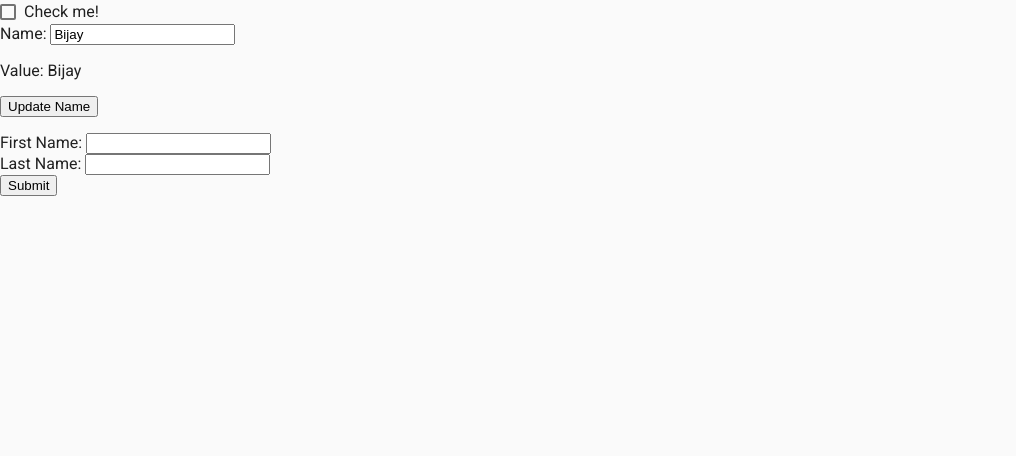
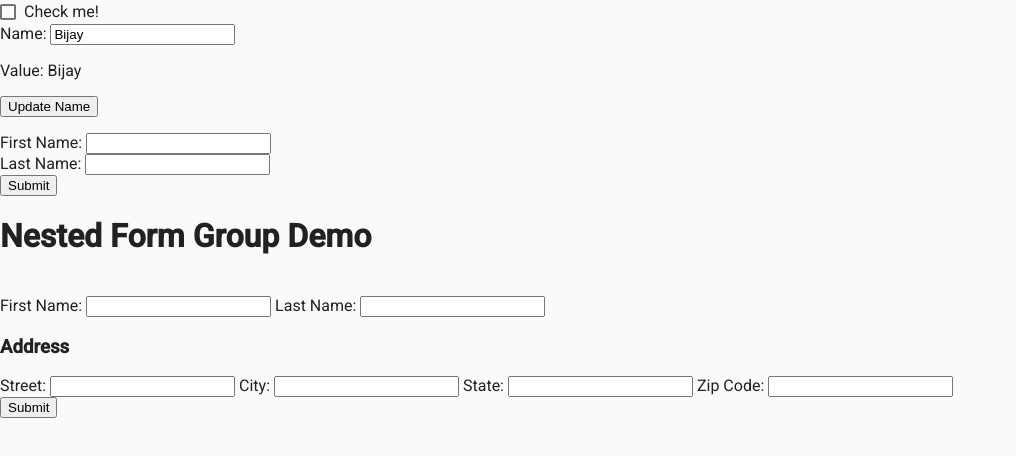
Before and after one commit to office-github/angular-material-demo, an Angular app: page / in a window 1280 px wide. Shown: the top 456 px of the page, without its empty margins (0-1016 px from the left). Built offline with nearby package versions, Linux system fonts and the light colour scheme.

Commit message:
nested-form-group.component implementation. Address of a user is nested inside the profileForm.

```diff
--- a/src/app/app.component.html
+++ b/src/app/app.component.html
@@ -3,3 +3,5 @@
 <app-name-editor></app-name-editor>
 
 <app-profile-editor></app-profile-editor>
+
+<app-nested-form-group></app-nested-form-group>
--- a/src/app/app.module.ts
+++ b/src/app/app.module.ts
@@ -7,12 +7,14 @@ import { AppComponent } from './app.component';
 import { AppMaterialModule } from './app-material/app-material.module';
 import { NameEditorComponent } from './name-editor/name-editor.component';
 import { ProfileEditorComponent } from './profile-editor/profile-editor.component';
+import { NestedFormGroupComponent } from './nested-form-group/nested-form-group.component';
 
 @NgModule({
   declarations: [
     AppComponent,
     NameEditorComponent,
-    ProfileEditorComponent
+    ProfileEditorComponent,
+    NestedFormGroupComponent
   ],
   imports: [
     BrowserModule,
--- /dev/null
+++ b/src/app/nested-form-group/nested-form-group.component.html
@@ -0,0 +1,38 @@
+<h1>Nested Form Group Demo</h1>
+<br>
+<form [formGroup]="profileForm" (ngSubmit)="onSubmit()">
+
+    <label>
+        First Name:
+        <input type="text" formControlName="firstName">
+    </label>
+
+    <label>
+        Last Name:
+        <input type="text" formControlName="lastName">
+    </label>
+    <div formGroupName="address">
+        <h3>Address</h3>
+
+        <label>
+            Street:
+            <input type="text" formControlName="street">
+        </label>
+
+        <label>
+            City:
+            <input type="text" formControlName="city">
+        </label>
+
+        <label>
+            State:
+            <input type="text" formControlName="state">
+        </label>
+
+        <label>
+            Zip Code:
+            <input type="text" formControlName="zip">
+        </label>
+    </div>
+    <button type="submit" [disabled]="!profileForm.valid">Submit</button>
+</form>
--- /dev/null
+++ b/src/app/nested-form-group/nested-form-group.component.ts
@@ -0,0 +1,28 @@
+import { Component, OnInit } from '@angular/core';
+import { FormGroup, FormControl } from '@angular/forms';
+
+@Component({
+  selector: 'app-nested-form-group',
+  templateUrl: './nested-form-group.component.html',
+  styleUrls: ['./nested-form-group.component.css']
+})
+export class NestedFormGroupComponent implements OnInit {
+
+  profileForm = new FormGroup({
+    firstName: new FormControl(''),
+    lastName: new FormControl(''),
+    address: new FormGroup({
+      street: new FormControl(''),
+      city: new FormControl(''),
+      state: new FormControl(''),
+      zip: new FormControl('')
+    })
+  });
+
+  ngOnInit() { }
+
+  onSubmit() {
+    // TODO: Use EventEmitter with form value
+    console.warn(this.profileForm.value);
+  }
+}
```
Also changed, not shown: src/app/nested-form-group/nested-form-group.component.css (added), 1 other file (tests, documents, lock files or other folders).
